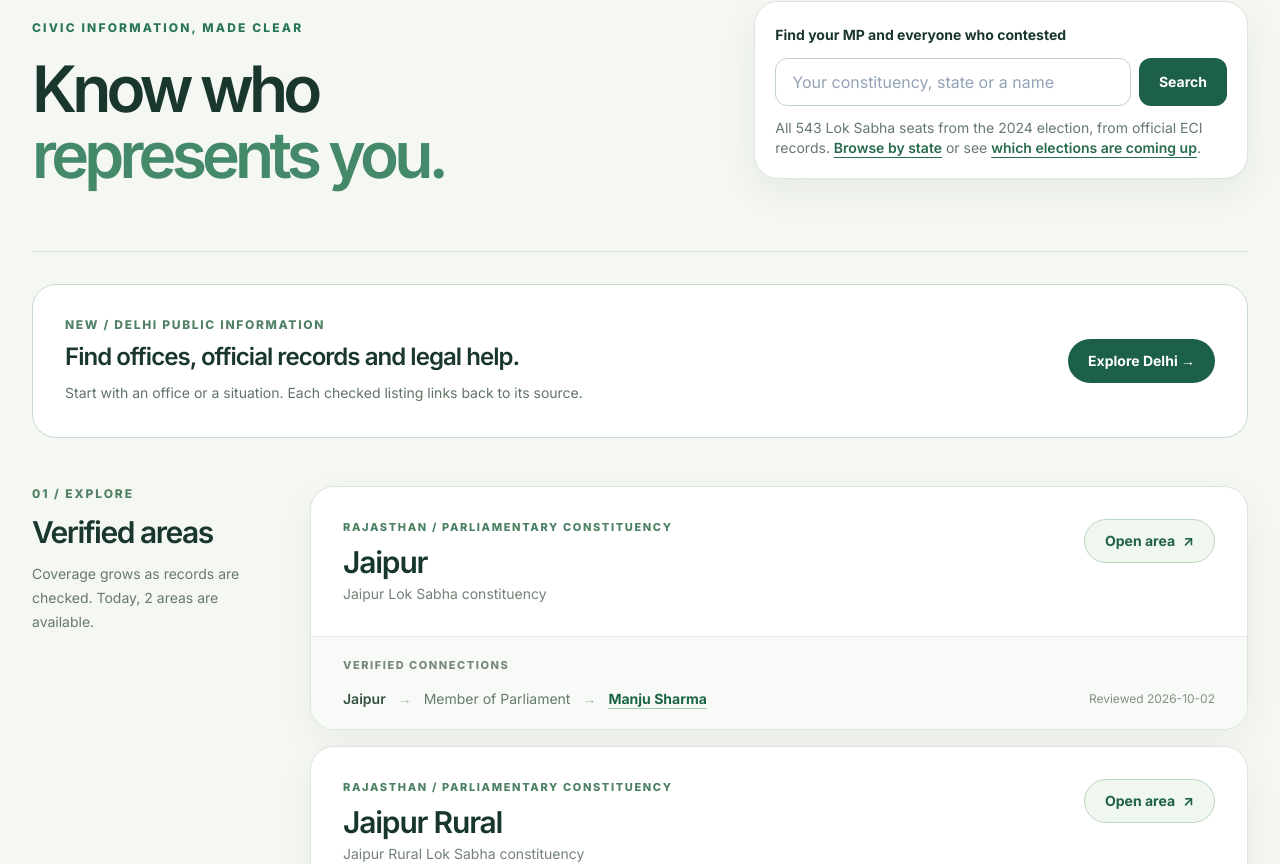
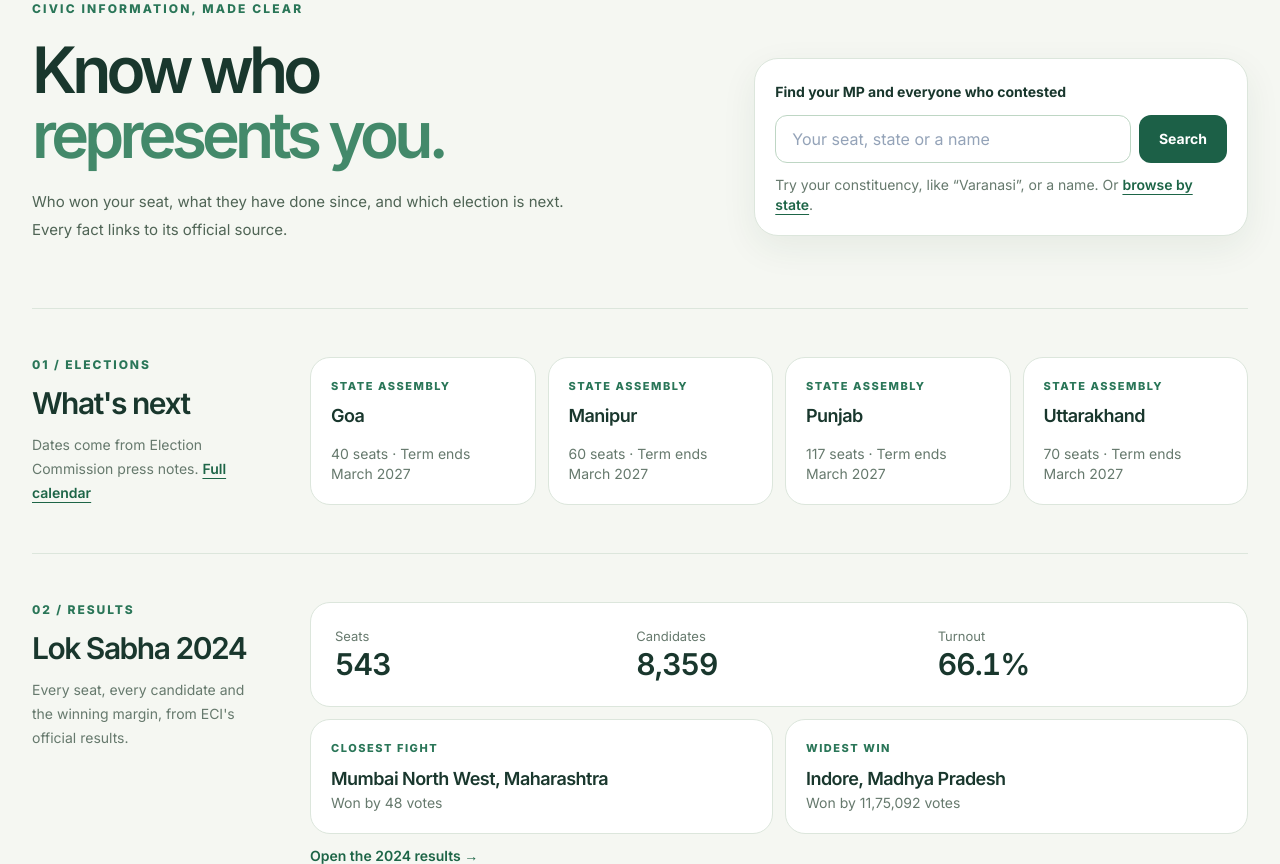
Before and after one commit to sourabh69733/vote-better, a Next.js app in the folder web/: page / in a window 1280 px wide. Shown: the part 136-1000 px from the top of the page. Built offline with nearby package versions, Linux system fonts and the light colour scheme; no server answers.

Commit message:
Rework the home page for every voter, not one city
Replaces the Jaipur area cards and the Delhi banner with the next
elections, a 2024 Lok Sabha summary and short explainers for young
voters. Area pages stay reachable through search.

```diff
--- a/web/app/page.tsx
+++ b/web/app/page.tsx
@@ -1,91 +1,141 @@
 import Link from "next/link";
-import { listAreaOverviews } from "@/lib/civic-area";
+import { BODY_LABEL, STATUS_LABEL, electionStatus, formatDay, groupElections, todayIso, type Election } from "@/lib/elections";
 import { pinLookupAvailable } from "@/lib/my-area";
-import { requireResults } from "@/lib/results";
+import { electionTotals, formatNumber, requireResults, seatHref } from "@/lib/results";
+import { elections } from "@/records/elections";
+
+export const revalidate = 3600;
+
+// The home page speaks to every voter in India. Area pages such as Jaipur are reached through search, not listed here.
+
+const LEARN = [
+  { kicker: "First-time voter", title: "Voting for the first time?", text: "Three steps, from getting on the roll to poll day.", href: "/share/first-time-voter" },
+  { kicker: "Explained", title: "What does an MP actually do?", text: "Four jobs, straight from the Constitution.", href: "/share/mp-role" },
+  { kicker: "Constitution", title: "Who does what", text: "Union, state and local government, and how a bill becomes law.", href: "/constitution" },
+  { kicker: "Quests", title: "Five small things to try", text: "Find your MLA, read a result, check a source yourself.", href: "/quests" },
+];
+
+function Section({ id, eyebrow, title, lead, children }: { id: string; eyebrow: string; title: string; lead: React.ReactNode; children: React.ReactNode }) {
+  return (
+    <section className="grid gap-6 border-b border-line py-12 lg:grid-cols-[230px_minmax(0,1fr)] lg:gap-12" aria-labelledby={`${id}-heading`}>
+      <div>
+        <p className="text-xs font-extrabold uppercase tracking-[0.16em] text-eyebrow">{eyebrow}</p>
+        <h2 id={`${id}-heading`} className="mt-3 text-3xl font-semibold tracking-[-0.05em] text-ink">{title}</h2>
+        <p className="mt-3 max-w-xs text-sm leading-6 text-muted">{lead}</p>
+      </div>
+      {children}
+    </section>
+  );
+}
+
+function ElectionTile({ election, today }: { election: Election; today: string }) {
+  const status = electionStatus(election, today);
+  const live = status === "polling" || status === "counting";
+  const when = election.polls.length ? `Polling from ${formatDay(election.polls[0].date)}`
+    : election.termEndsOn ? `Term ends ${formatDay(election.termEndsOn)}` : null;
+  return (
+    <Link href={`/elections/${election.id}`} className={`group flex flex-col rounded-[20px] border bg-surface p-5 hover:border-line-strong ${live ? "border-eyebrow" : "border-line"}`}>
+      <div className="flex items-start justify-between gap-3">
+        <p className="text-[11px] font-extrabold uppercase tracking-[0.14em] text-eyebrow">{BODY_LABEL[election.body]}</p>
+        {/* A due election says so in its term-end line; only announced or live ones get a badge. */}
+        {status !== "due" && <span className={`shrink-0 rounded-full px-2.5 py-0.5 text-[11px] font-bold ${live ? "bg-brand text-white" : "bg-track text-body"}`}>{STATUS_LABEL[status]}</span>}
+      </div>
+      <p className="mt-2 text-lg font-semibold tracking-[-0.03em] text-ink group-hover:underline">{election.states.join(", ")}</p>
+      <p className="mt-auto pt-2 text-sm text-muted">
+        {election.seats ? `${election.seats} seats` : null}{election.seats && when ? " · " : null}{when}
+      </p>
+    </Link>
+  );
+}
 
 export default function Home() {
-  const areas = listAreaOverviews();
-  const seatCount = requireResults("lok-sabha-2024").seats.length;
+  const today = todayIso();
+  const groups = groupElections(elections, today);
+  const next = [...groups.now, ...groups.upcoming].slice(0, 4);
+  const results = requireResults("lok-sabha-2024");
+  const totals = electionTotals(results);
   const pin = pinLookupAvailable();
+
+  const stats = [
+    { label: "Seats", value: formatNumber(results.seats.length) },
+    { label: "Candidates", value: formatNumber(totals.candidates) },
+    ...(totals.turnout !== null ? [{ label: "Turnout", value: `${totals.turnout.toFixed(1)}%` }] : []),
+  ];
+  const fights = [
+    totals.closest && { label: "Closest fight", ...totals.closest },
+    totals.widest && { label: "Widest win", ...totals.widest },
+  ].filter((fight) => !!fight);
 
   return (
     <div className="mx-auto w-full max-w-[1320px] px-4 pb-14 pt-10 sm:px-6 sm:pt-16 lg:px-8">
-      <header className="grid gap-7 border-b border-[#d9e3da] pb-12 lg:grid-cols-[minmax(0,1.2fr)_minmax(320px,.9fr)] lg:items-end lg:gap-16 lg:pb-16">
+      <header className="grid gap-7 border-b border-line pb-12 lg:grid-cols-[minmax(0,1.2fr)_minmax(320px,.9fr)] lg:items-end lg:gap-16 lg:pb-16">
         <div>
-          <p className="text-xs font-extrabold uppercase tracking-[0.18em] text-[#2a7658]">Civic information, made clear</p>
-          <h1 className="mt-5 max-w-4xl text-[clamp(2.7rem,5vw,4.8rem)] font-semibold leading-[1.02] tracking-[-0.075em] text-[#19372d]">
+          <p className="text-xs font-extrabold uppercase tracking-[0.18em] text-eyebrow">Civic information, made clear</p>
+          <h1 className="mt-5 max-w-4xl text-[clamp(2.7rem,5vw,4.8rem)] font-semibold leading-[1.02] tracking-[-0.075em] text-ink">
             Know who <span className="block text-[#43896a]">represents you.</span>
           </h1>
+          <p className="mt-5 max-w-xl text-[15px] leading-7 text-body">Who won your seat, what they have done since, and which election is next. Every fact links to its official source.</p>
         </div>
-        <div className="grid gap-3 lg:pb-2">
         {/* One box: a six-digit PIN goes on to the my-area page, anything else searches seats and people. */}
-          <form action="/seats" method="get" role="search" className="rounded-[24px] border border-[#dce6dc] bg-white p-5 shadow-[0_12px_36px_rgba(28,64,40,.07)]">
-            <label htmlFor="home-seat-search" className="text-sm font-bold text-[#19372d]">{pin ? "Find your MP and MLA" : "Find your MP and everyone who contested"}</label>
+        <form action="/seats" method="get" role="search" className="rounded-[24px] border border-line bg-surface p-5 shadow-[0_12px_36px_rgba(28,64,40,.07)] lg:mb-2">
+          <label htmlFor="home-seat-search" className="text-sm font-bold text-ink">{pin ? "Find your MP and MLA" : "Find your MP and everyone who contested"}</label>
           <div className="mt-3 flex gap-2">
-              <input id="home-seat-search" name="q" placeholder={pin ? "PIN, constituency or name" : "Your constituency, state or a name"} autoComplete="off"
-                className="min-h-12 min-w-0 flex-1 rounded-xl border border-[#bfd3c3] bg-white px-4 text-base text-[#18372b] focus:border-[#28724f] focus:outline-none focus:ring-4 focus:ring-[#2a7658]/10" />
-              <button type="submit" className="min-h-12 rounded-xl bg-[#1c6047] px-5 text-sm font-bold text-white hover:bg-[#154c38]">Search</button>
+            <input id="home-seat-search" name="q" placeholder={pin ? "PIN, seat or name" : "Your seat, state or a name"} autoComplete="off"
+              className="min-h-12 min-w-0 flex-1 rounded-xl border border-line-strong bg-surface px-4 text-base text-ink focus:border-link focus:outline-none focus:ring-4 focus:ring-eyebrow/10" />
+            <button type="submit" className="min-h-12 rounded-xl bg-brand px-5 text-sm font-bold text-white hover:bg-brand-strong">Search</button>
           </div>
-            <p className="mt-3 text-sm text-[#66796d]">
-              All {seatCount} Lok Sabha seats from the 2024 election, from official ECI records{pin ? ". PIN codes work for Rajasthan, as a preview" : ""}. <Link href="/seats" className="font-semibold text-[#286b4e] underline underline-offset-4">Browse by state</Link> or see <Link href="/elections" className="font-semibold text-[#286b4e] underline underline-offset-4">which elections are coming up</Link>.
+          <p className="mt-3 text-sm text-muted">
+            Try your constituency, like &ldquo;Varanasi&rdquo;, or a name{pin ? ". PIN codes work for Rajasthan, as a preview" : ""}. Or <Link href="/seats" className="font-semibold text-link underline underline-offset-4">browse by state</Link>.
           </p>
         </form>
-        </div>
       </header>
 
-      <section className="mt-8 flex flex-col gap-5 rounded-[24px] border border-[#c8dbcc] bg-white p-6 sm:flex-row sm:items-center sm:justify-between sm:p-8" aria-labelledby="delhi-feature-heading">
-        <div><p className="text-xs font-extrabold uppercase tracking-[0.14em] text-[#528166]">New / Delhi public information</p><h2 id="delhi-feature-heading" className="mt-2 text-2xl font-semibold tracking-[-0.04em] text-[#19372d]">Find offices, official records and legal help.</h2><p className="mt-2 max-w-2xl text-sm leading-6 text-[#607466]">Start with an office or a situation. Each checked listing links back to its source.</p></div>
-        <Link href="/delhi" className="inline-flex min-h-11 shrink-0 items-center justify-center rounded-full bg-[#1c6047] px-5 text-sm font-bold text-white hover:bg-[#154c38]">Explore Delhi →</Link>
-      </section>
+      <Section id="next" eyebrow="01 / Elections" title="What's next" lead={<>Dates come from Election Commission press notes. <Link href="/elections" className="font-semibold text-link underline underline-offset-4">Full calendar</Link></>}>
+        <div className="grid gap-3 sm:grid-cols-2 xl:grid-cols-4">
+          {next.map((election) => <ElectionTile key={election.id} election={election} today={today} />)}
+        </div>
+      </Section>
 
-      <section id="verified-areas" className="grid gap-6 py-12 lg:grid-cols-[230px_minmax(0,1fr)] lg:gap-12" aria-labelledby="areas-heading">
-        <div>
-          <p className="text-xs font-extrabold uppercase tracking-[0.16em] text-[#528166]">01 / Explore</p>
-          <h2 id="areas-heading" className="mt-3 text-3xl font-semibold tracking-[-0.05em] text-[#19372d]">Verified areas</h2>
-          <p className="mt-3 max-w-xs text-sm leading-6 text-[#66796d]">
-            Coverage grows as records are checked. Today, {areas.length} {areas.length === 1 ? "area is" : "areas are"} available.
+      <Section id="lok-sabha" eyebrow="02 / Results" title="Lok Sabha 2024" lead="Every seat, every candidate and the winning margin, from ECI's official results.">
+        <div className="grid gap-3">
+          <dl className="grid grid-cols-3 gap-4 rounded-[20px] border border-line bg-surface p-5 sm:p-6">
+            {stats.map((stat) => (
+              <div key={stat.label}>
+                <dt className="text-[13px] text-muted">{stat.label}</dt>
+                <dd className="text-2xl font-semibold tabular-nums tracking-[-0.03em] text-ink sm:text-3xl">{stat.value}</dd>
+              </div>
+            ))}
+          </dl>
+          <div className="grid gap-3 sm:grid-cols-2">
+            {fights.map((fight) => (
+              <Link key={fight.label} href={seatHref(fight.seat)} className="group rounded-[20px] border border-line bg-surface p-5 hover:border-line-strong">
+                <p className="text-[11px] font-extrabold uppercase tracking-[0.14em] text-eyebrow">{fight.label}</p>
+                <p className="mt-2 text-lg font-semibold tracking-[-0.03em] text-ink group-hover:underline">{fight.seat.name}, {fight.seat.state}</p>
+                <p className="text-sm text-muted">Won by {formatNumber(fight.margin)} {fight.margin === 1 ? "vote" : "votes"}</p>
+              </Link>
+            ))}
+          </div>
+          <p className="text-sm">
+            <Link href="/elections/lok-sabha-2024" className="font-semibold text-link underline underline-offset-4">Open the 2024 results →</Link>
           </p>
         </div>
+      </Section>
 
-        <div className="grid gap-4">
-          {areas.map(({ area, links }) => (
-            <article key={area.id} className="overflow-hidden rounded-[24px] border border-[#dce6dc] bg-white shadow-[0_12px_36px_rgba(28,64,40,.05)]">
-              <div className="flex flex-col gap-6 p-6 sm:flex-row sm:items-start sm:justify-between sm:p-8">
-                <div>
-                  <p className="text-[11px] font-extrabold uppercase tracking-[0.15em] text-[#4c8063]">{area.state} / {area.kind.replaceAll("_", " ")}</p>
-                  <h3 className="mt-2 text-2xl font-semibold tracking-[-0.04em] text-[#18372b] sm:text-3xl">{area.name}</h3>
-                  <p className="mt-1 text-sm text-[#738276]">{area.label}</p>
-                </div>
-                <Link href={`/areas/${area.id}`} className="inline-flex min-h-11 shrink-0 items-center justify-center gap-2 rounded-full border border-[#bed6c4] bg-[#eff7ef] px-5 text-sm font-bold text-[#216146] hover:bg-[#e0f0e3]">
-                  Open area <span aria-hidden="true">↗</span>
+      <Section id="learn" eyebrow="03 / Learn" title="In a minute" lead="Short reads made to share with friends who vote for the first time.">
+        <div className="grid gap-3 sm:grid-cols-2">
+          {LEARN.map((card) => (
+            <Link key={card.href} href={card.href} className="group rounded-[20px] border border-line bg-surface p-5 hover:border-line-strong">
+              <p className="text-[11px] font-extrabold uppercase tracking-[0.14em] text-eyebrow">{card.kicker}</p>
+              <p className="mt-2 text-lg font-semibold tracking-[-0.03em] text-ink group-hover:underline">{card.title}</p>
+              <p className="mt-1 text-sm leading-6 text-muted">{card.text}</p>
             </Link>
-              </div>
-
-              <div className="border-t border-[#e6ede6] bg-[#f8faf7] px-6 py-5 sm:px-8">
-                <p className="mb-4 text-[11px] font-extrabold uppercase tracking-[0.14em] text-[#77897b]">Verified connections</p>
-                <div className="grid gap-3">
-                  {links.map((link) => (
-                    <div key={link.id} className="flex flex-wrap items-center gap-x-3 gap-y-2 text-sm">
-                      <span className="font-semibold text-[#31513d]">{area.name}</span>
-                      <span className="text-[#a3b7a7]" aria-hidden="true">→</span>
-                      <span className="text-[#667c6a]">{link.office.title}</span>
-                      <span className="text-[#a3b7a7]" aria-hidden="true">→</span>
-                      <Link href={`/people/${link.person.slug}`} className="font-bold text-[#1d6547] underline decoration-[#9ec9a8] underline-offset-4 hover:text-[#104831]">
-                        {link.person.name}
-                      </Link>
-                      <span className="ml-auto text-xs text-[#839286]">Reviewed {link.reviewedOn}</span>
-                    </div>
           ))}
         </div>
-              </div>
-            </article>
-          ))}
-        </div>
-      </section>
+      </Section>
 
-      <section className="grid gap-6 rounded-[24px] bg-[#173a34] px-6 py-7 text-white sm:grid-cols-3 sm:gap-8 sm:px-8" aria-label="How Vote Better handles records">
-        <div><span className="text-xs font-bold text-[#9fd5b3]">01</span><p className="mt-2 text-sm font-semibold">Every connection has a source</p></div>
-        <div><span className="text-xs font-bold text-[#9fd5b3]">02</span><p className="mt-2 text-sm font-semibold">Review dates stay visible</p></div>
+      <section className="mt-12 grid gap-6 rounded-[24px] bg-story px-6 py-7 text-white sm:grid-cols-3 sm:gap-8 sm:px-8" aria-label="How Vote Better handles records">
+        <div><span className="text-xs font-bold text-[#9fd5b3]">01</span><p className="mt-2 text-sm font-semibold">Every fact has a source</p></div>
+        <div><span className="text-xs font-bold text-[#9fd5b3]">02</span><p className="mt-2 text-sm font-semibold">Same fields for every candidate</p></div>
         <div><span className="text-xs font-bold text-[#9fd5b3]">03</span><p className="mt-2 text-sm font-semibold">Unverified facts stay out</p></div>
       </section>
     </div>
```
Lines whose indentation alone changed are shown as unchanged.
